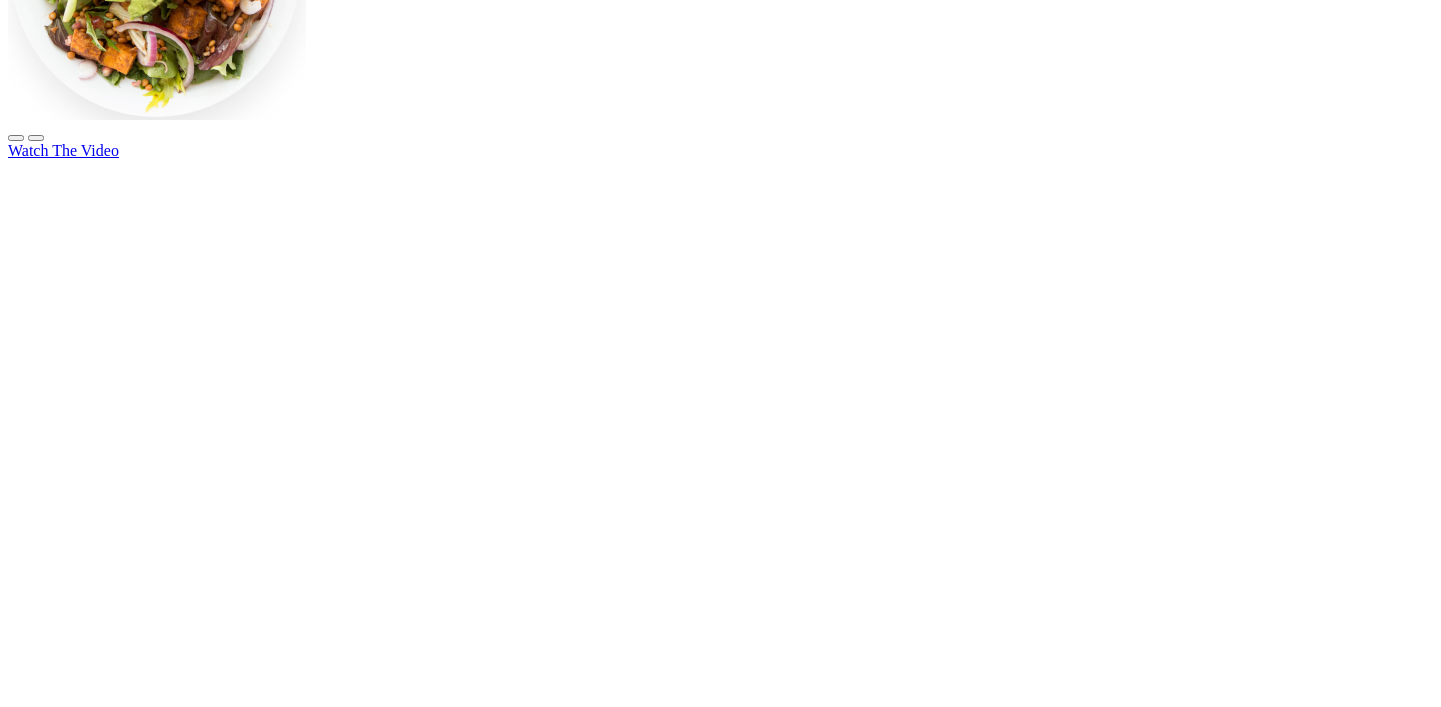
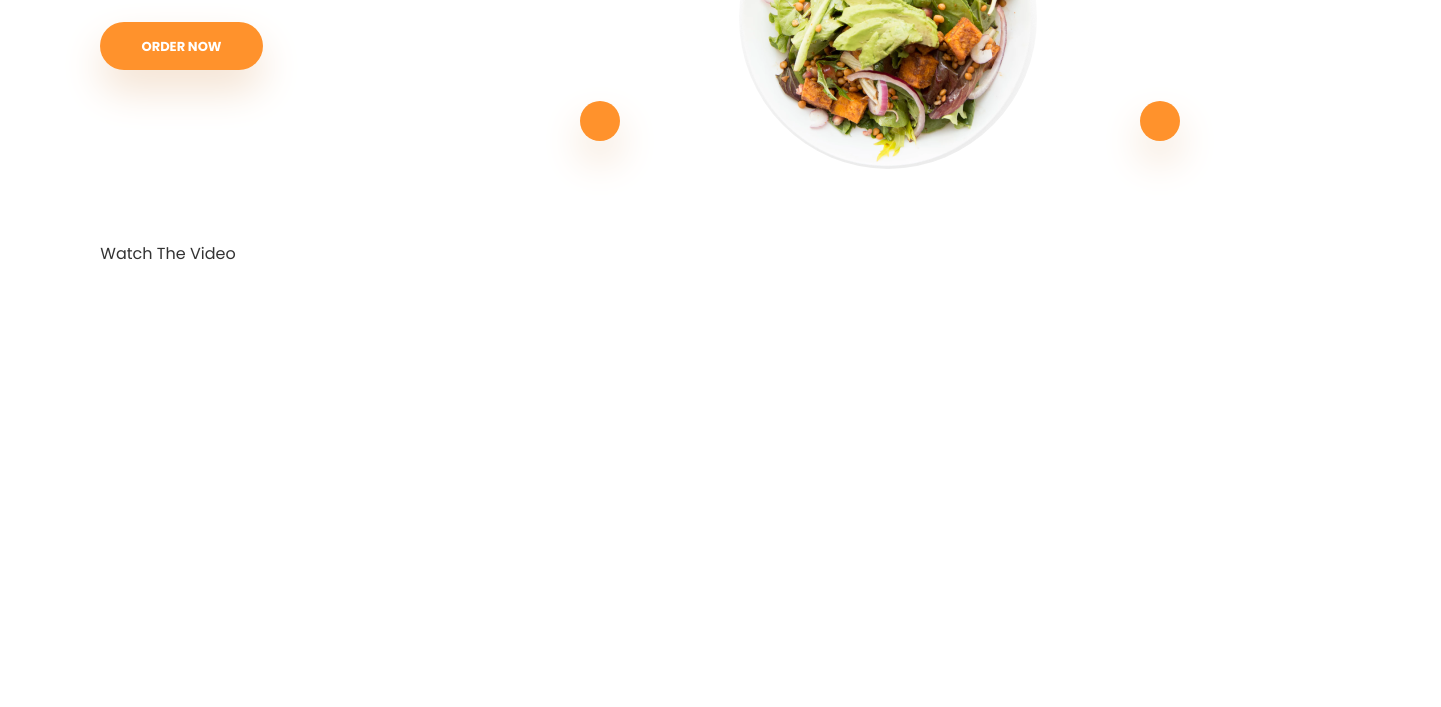
Before and after one commit to alanSechi/Foodspin-Landing-Page, a plain HTML site: page index.html in a window 1280 px wide. Shown: the part 527-1234 px from the top of the page, 1441 px wide, since content can reach past the window. Before the commit the page ends 800 px from the top, so only its background shows below. Drawn offline with Linux system fonts and the light colour scheme; the site is published under a folder, as on GitHub Pages, so addresses that start at the root find nothing.

Commit message:
[fix] fonts

```diff
--- a/index.html
+++ b/index.html
@@ -27,7 +27,10 @@
 
     <link rel="canonical" href="https://suspicious-jackson-136582.netlify.app/" />
     <link rel="icon" href="assets/images/svg/logo.svg" />
-    <link rel="stylesheet" href="/style/main.css" />
+    <link rel="stylesheet" href="style/main.css" />
+    <link rel="preconnect" href="https://fonts.gstatic.com">
+    <link rel="preconnect" href="https://fonts.gstatic.com">
+    <link href="https://fonts.googleapis.com/css2?family=Poppins:wght@300;400;500;600;700&display=swap" rel="stylesheet">
     <title>FoodSpin - Spin and order</title>
 </head>
 <style>
```
